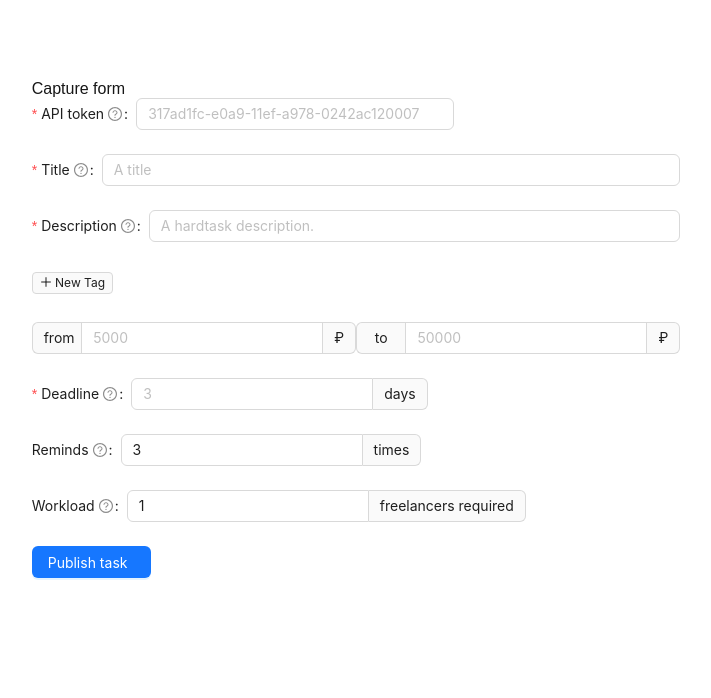
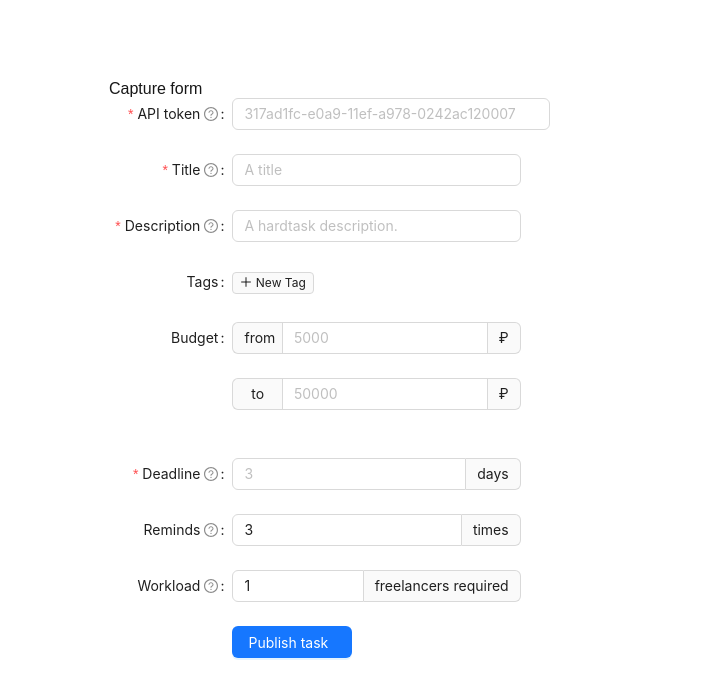
Before and after one commit to Renegatto/hardtask-test, a Next.js app: page / in a window 1280 px wide. Shown: the top 698 px of the page, without its empty margins (284-995 px from the left). Built offline with nearby package versions, Linux system fonts and the light colour scheme.

Commit message:
Fix form alignment

```diff
--- a/src/app/new-hardtask/components/task-form.tsx
+++ b/src/app/new-hardtask/components/task-form.tsx
@@ -1,5 +1,5 @@
 import { FC, useEffect } from "react";
-import { Button, Flex, Form, Input, InputNumber, Spin } from "antd";
+import { Button, Form, Input, InputNumber, Spin } from "antd";
 import { z } from "zod";
 import { TaskTags } from "./task-tags";
 import { validateViaZod } from "@/app/utils";
@@ -41,7 +41,12 @@ export const TaskForm: FC<TaskFormProps> = ({
     form,
   );
   return (
-    <Form form={form} onFinish={handleSubmit} disabled={isTransition}>
+    <Form
+      form={form}
+      {...formItemLayout}
+      onFinish={handleSubmit}
+      disabled={isTransition}
+    >
       <Form.Item
         validateDebounce={100}
         name={formFields.token}
@@ -97,6 +102,7 @@ export const TaskForm: FC<TaskFormProps> = ({
       </Form.Item>
       <Form.Item
         name={formFields.tags}
+        label="Tags"
         validateDebounce={100}
         rules={[
           {
@@ -109,7 +115,7 @@ export const TaskForm: FC<TaskFormProps> = ({
           setValues={(tags) => form.setFieldValue(formFields.tags, tags)}
         />
       </Form.Item>
-      <Flex>
+      <Form.Item label="Budget">
         <Form.Item
           name={formFields.budgetFrom}
           validateDebounce={100}
@@ -164,7 +170,7 @@ export const TaskForm: FC<TaskFormProps> = ({
             placeholder="50000"
           />
         </Form.Item>
-      </Flex>
+      </Form.Item>
       <Form.Item
         name={formFields.deadlineDays}
         validateDebounce={100}
@@ -245,6 +251,17 @@ export const TaskForm: FC<TaskFormProps> = ({
   );
 };
 
+const formItemLayout = {
+  labelCol: {
+    xs: { span: 24 },
+    sm: { span: 6 },
+  },
+  wrapperCol: {
+    xs: { span: 24 },
+    sm: { span: 14 },
+  },
+};
+
 const formSchema = z.object({
   token: z.string().uuid(), //uuid
   title: z.string(),
```
